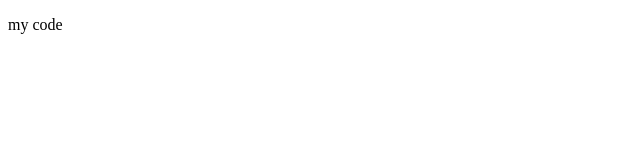
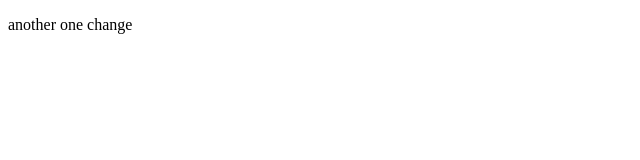
Before and after one commit to Hesamp-313/Zarinpal, a plain HTML site: page newone.html in a window 1280 px wide. Shown: the full height of the page, 0-640 px from the left. Drawn offline with Linux system fonts and the light colour scheme.

Commit message:
Update newone.html

```diff
--- a/newone.html
+++ b/newone.html
@@ -6,6 +6,6 @@
     <title>Document</title>
 </head>
 <body>
-    <p>my code</p>
+    <p>another one change</p>
 </body>
 </html>
```
